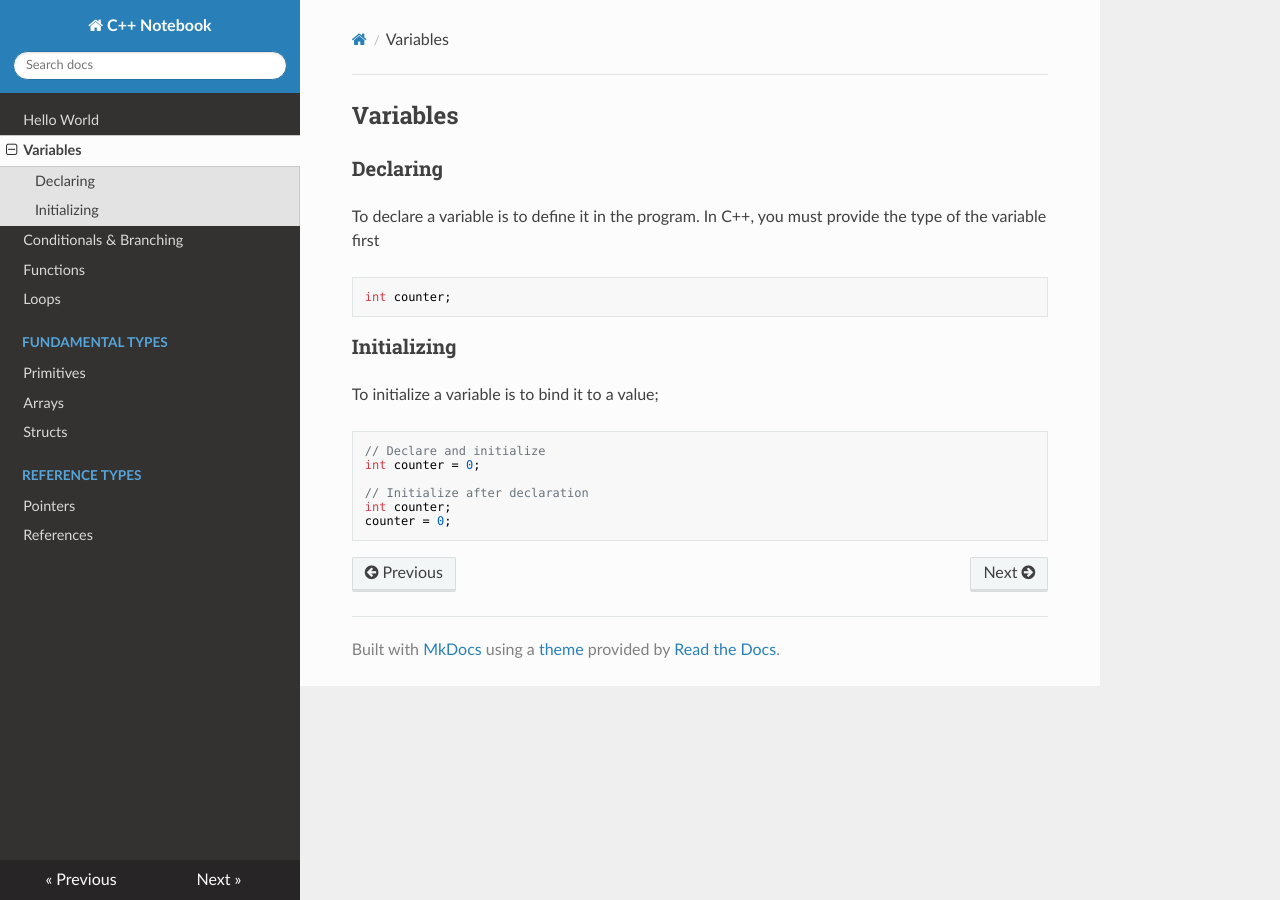
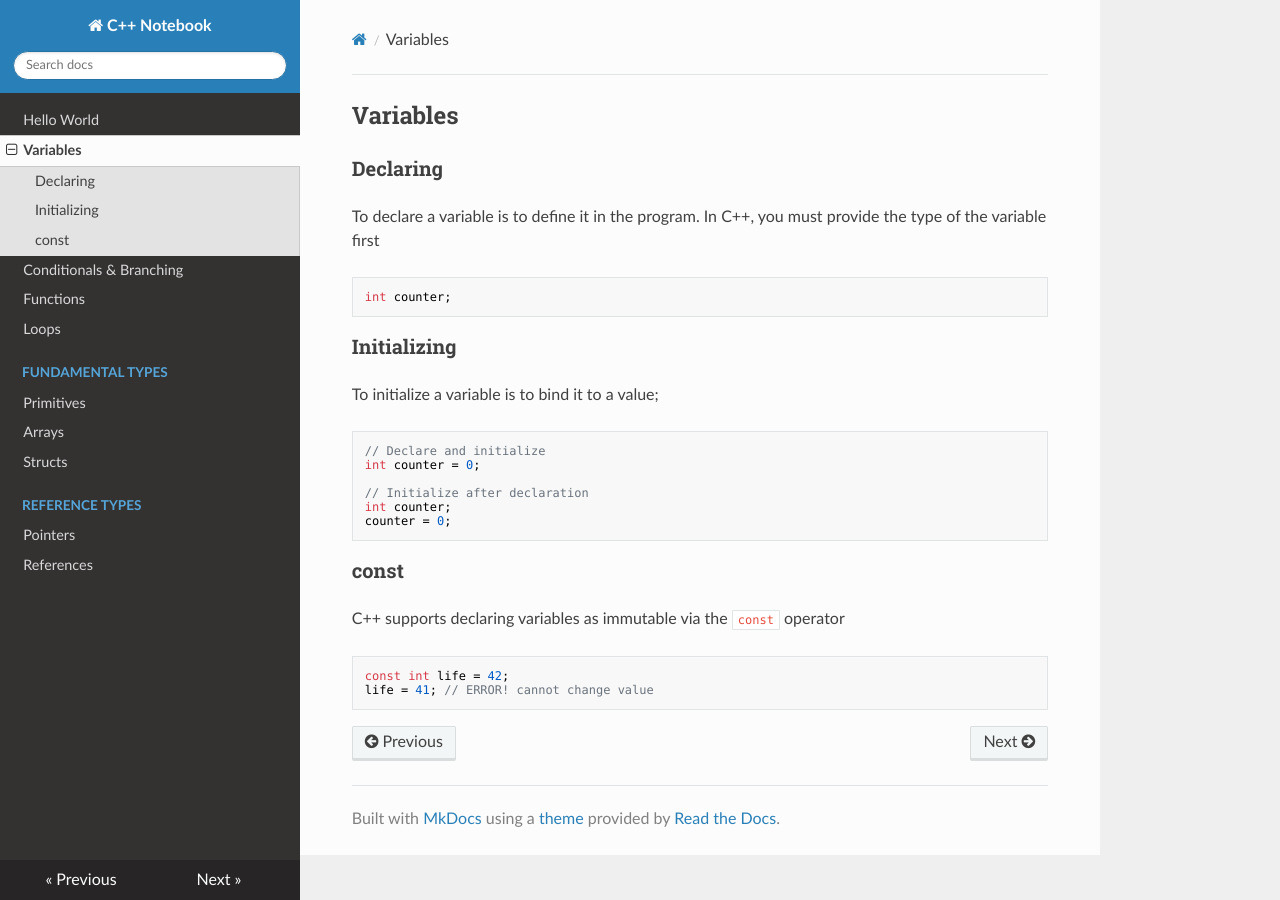
Before and after one commit to ddubson/cpp-notebook, an MkDocs documentation site: the page built from docs/variables.md, in a window 1280 px wide. Built offline with MkDocs 1.6.1, drawn with Linux system fonts in a browser that asks for light colours; nearby versions of some CDN libraries.

Commit message:
Add const vars and methods

````diff
--- a/docs/variables.md
+++ b/docs/variables.md
@@ -21,3 +21,13 @@ int counter = 0;
 int counter;
 counter = 0;
 ```
+
+### const
+
+C++ supports declaring variables as immutable via
+the `const` operator
+
+```cpp
+const int life = 42;
+life = 41; // ERROR! cannot change value
+```
````
Also changed, not shown: docs/reference_types/classes.md (added, +26 -0 lines), 4 other files.
